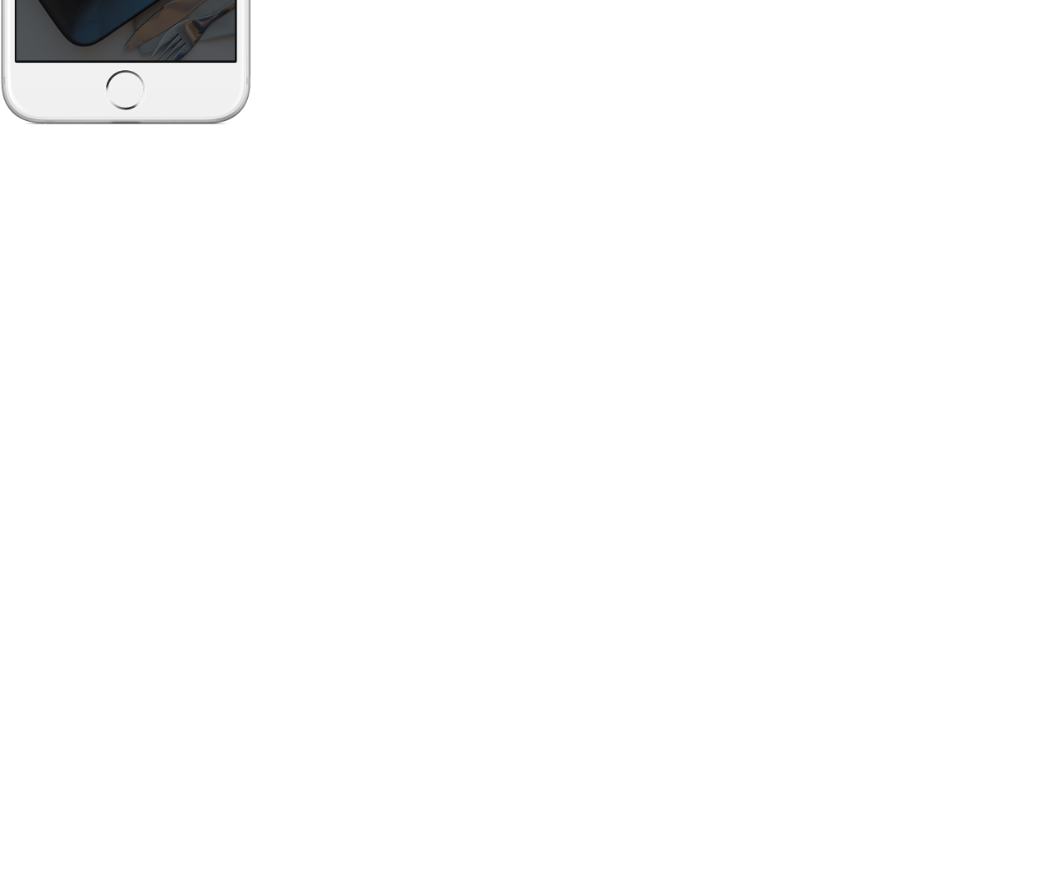
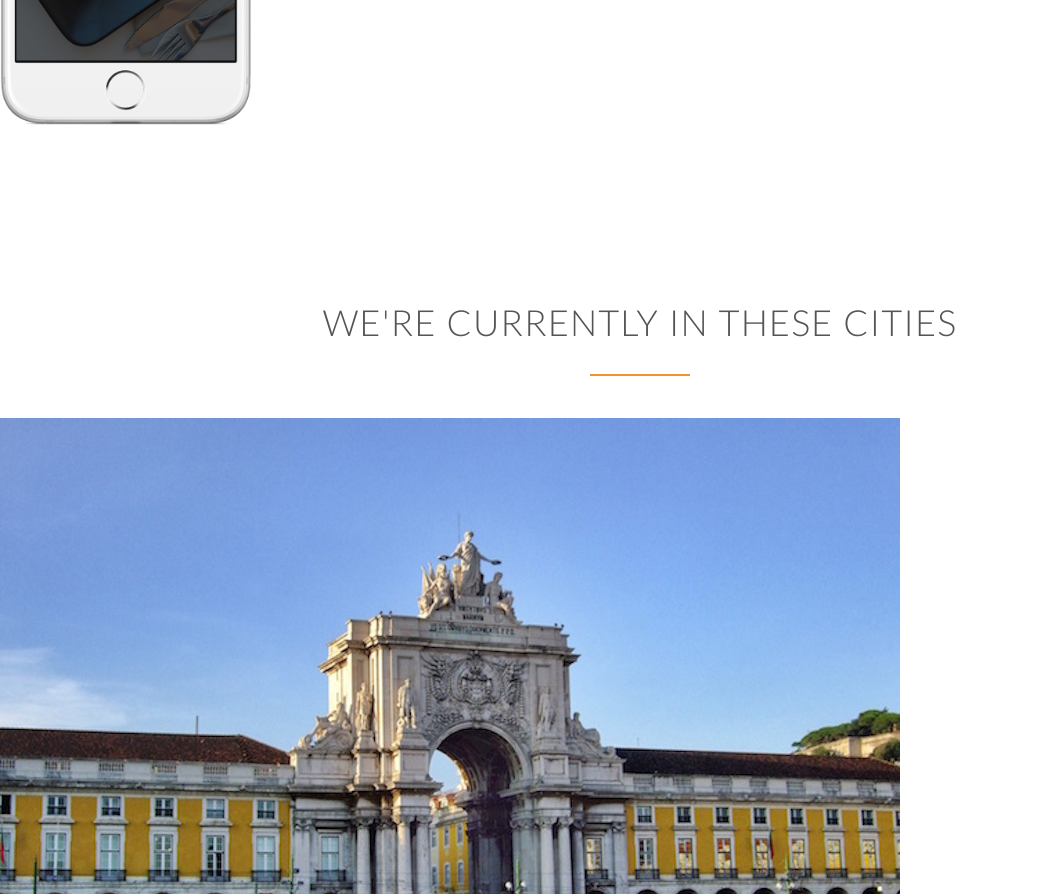
Before and after one commit to amritasinha/omnifood, a plain HTML site: page index.html in a window 1280 px wide. Shown: the part 2546-3440 px from the top of the page, without its empty margins (0-1039 px from the left). Before the commit the page ends 2768 px from the top, so only its background shows below. Drawn offline with Linux system fonts and the light colour scheme; files whose address does not match are found by name.

```diff
--- a/index.html
+++ b/index.html
@@ -161,6 +161,53 @@
 
     </section>
 
+    <section class="section-cities">
+        <div class="row">
+        <h2>We're currently in these cities
+</h2>
+        </div>
+        <div class="row">
+        <div class="col span-1-of-2">
+        <img src="resources/img/lisbon-3.jpg" alt="image of lisbon" class="image-lisbon">
+
+
+            </div>
+
+
+
+
+
+        </div>
+
+
+
+
+
+
+    </section>
+
+ <!--Section 4: Cities
+Title: We're currently in these cities
+
+Lisbon
+1600+ happy eaters
+60+ top chefs
+@omnifood_lx
+
+San Francisco
+3700+ happy eaters
+160+ top chefs
+@omnifood_sf
+
+Berlin
+2300+ happy eaters
+110+ top chefs
+@omnifood_berlin
+
+London
+1200+ happy eaters
+50+ top chefs
+@omnifood_london -->
 
 
 
```
